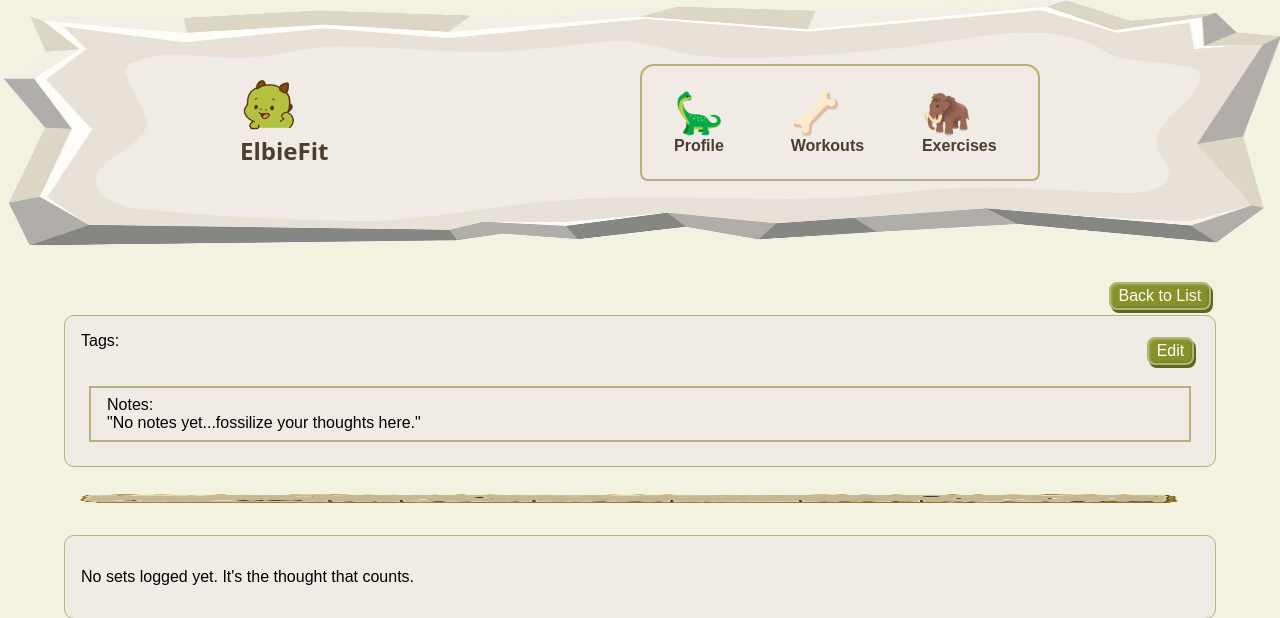
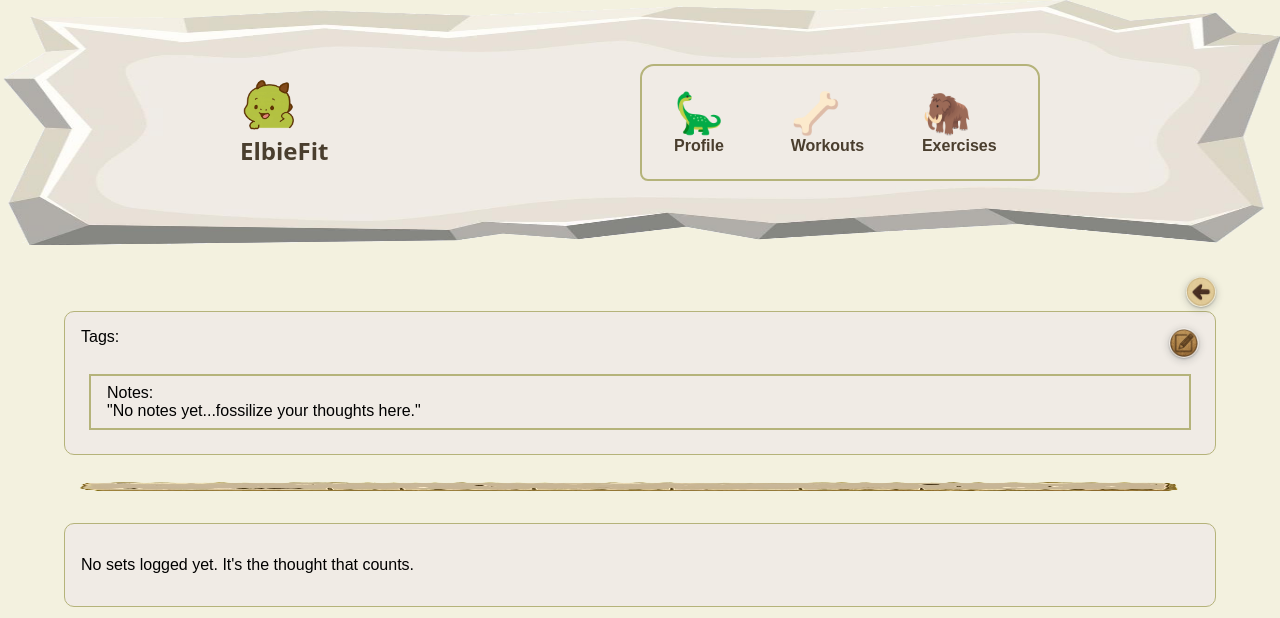
Before and after one commit to LisaS7/ElbieFit, a FastAPI app: template app/templates/workouts/workout_detail.html in a window 1280 px wide. Shown: the top 618 px of the page. Run offline with FastAPI, Linux system fonts and the light colour scheme; the template is opened without the code that fills it, so the values that code supplies are empty; some libraries are stand-ins or nearby versions; some web fonts are replaced.

Commit message:
Replacing boring text with button icons, and refactoring button css

```diff
--- a/app/templates/workouts/workout_detail.html
+++ b/app/templates/workouts/workout_detail.html
@@ -10,7 +10,9 @@
             {{ workout.date.strftime("%A %d %B %Y")  }}
         </p>
     </div>
-    <a href="/workout/all" class="button small">Back to List</a>
+    <a href="/workout/all" class="icon-button" title="Back to list">
+        <img src="{{ url_for('static', path='images/back.png') }}" alt="Back">
+    </a>
 
 </header>
 
@@ -23,7 +25,9 @@
                 <span class="tag">{{ tag }}</span>
             {% endfor %}
         </div>
-        <a class="button small" hx-get="/workout/{{workout.date}}/{{workout.workout_id}}/edit-meta" hx-target="#workout-meta" hx-swap="outerHTML">Edit</a>
+        <a class="icon-button" hx-get="/workout/{{workout.date}}/{{workout.workout_id}}/edit-meta" hx-target="#workout-meta" hx-swap="outerHTML">
+            <img src="{{ url_for('static', path='images/edit.png') }}" alt="Edit">
+        </a>
     </div>
 
     <div id="workout-notes">
--- a/static/components.css
+++ b/static/components.css
@@ -42,65 +42,8 @@ a.button.secondary {
     inset 1px 1px 2px rgba(255, 255, 255, 0.25), inset -1px -1px 2px rgba(0, 0, 0, 0.15);
 }
 
-/* ── Links disguised as buttons ── */
-a.button.small {
-  background: var(--color-button);
-  color: #fffdf4;
-  border-radius: 8px;
-  border: 2px solid var(--color-borders);
+/* ── Tiny icon buttons── */
 
-  box-shadow: 2px 3px 0 var(--color-button-dark), inset 1px 1px 2px rgba(255, 255, 255, 0.25),
-    inset -1px -1px 2px rgba(0, 0, 0, 0.15);
-}
-
-a.button.small:hover {
-  /* ──────────────────────────────── Buttons ──────────────────────────────── */
-  button {
-    margin: 0.5rem;
-    background: var(--color-button);
-    border: none;
-    border-radius: 8px;
-    padding: 0.5rem 1rem;
-
-    /* ── Button Text ── */
-    font-family: var(--font-decorative);
-    font-size: 1.3rem;
-    letter-spacing: 1px;
-    color: whitesmoke;
-
-    /* ── Shadow & Transition ── */
-    box-shadow: rgba(60, 64, 67, 0.3) 0px 1px 2px 0px, rgba(60, 64, 67, 0.15) 0px 2px 6px 2px;
-    transition: transform 0.15s ease, box-shadow 0.15s ease;
-  }
-
-  button:hover {
-    transform: translateY(-2px);
-    box-shadow: rgba(60, 64, 67, 0.35) 0px 3px 4px 0px, rgba(60, 64, 67, 0.2) 0px 4px 10px 3px;
-  }
-
-  button:active {
-    transform: translateY(1px);
-    box-shadow: rgba(60, 64, 67, 0.25) 0px 0px 1px 0px, rgba(60, 64, 67, 0.12) 0px 1px 3px 1px;
-  }
-
-  /* ── Small Buttons ── */
-  button.small,
-  a.button.small {
-    margin: 0.3rem;
-    padding: 0.2rem 0.5rem;
-    font-size: 1rem;
-  }
-  transform: translateY(-1px);
-  box-shadow: 3px 4px 0 var(--color-button-dark), inset 1px 1px 2px rgba(255, 255, 255, 0.25),
-    inset -1px -1px 2px rgba(0, 0, 0, 0.15);
-}
-
-a.button.small:active {
-  transform: translateY(1px);
-  box-shadow: 1px 2px 0 var(--color-button-dark) inset;
-}
-
-/* ── Icon Buttons ── */
 .icon-button {
   background: none;
   border: none;
@@ -109,12 +52,25 @@ a.button.small:active {
   display: flex;
   align-items: center;
   justify-content: center;
+  height: 30px;
+  box-shadow: rgba(60, 64, 67, 0.3) 0px 1px 2px 0px, rgba(60, 64, 67, 0.15) 0px 2px 6px 2px;
 }
 
 .icon-button img {
   width: 30px;
   height: 30px;
   object-fit: contain;
+}
+
+.icon-button:hover {
+  transform: translateY(-1px);
+  box-shadow: 3px 4px 0 var(--color-button-dark), inset 1px 1px 2px rgba(255, 255, 255, 0.25),
+    inset -1px -1px 2px rgba(0, 0, 0, 0.15);
+}
+
+.icon-button:active {
+  transform: translateY(1px);
+  box-shadow: rgba(60, 64, 67, 0.25) 0px 0px 1px 0px, rgba(60, 64, 67, 0.12) 0px 1px 3px 1px;
 }
 
 /* ──────────────────────────────── Cards & Tags ──────────────────────────────── */
```
Also changed, not shown: app/templates/exercises/exercises.html (+1 -8 lines), app/templates/workouts/workouts.html (+11 -9 lines), static/images/add.png (added), static/images/back.png (added), static/images/view.png (added).
